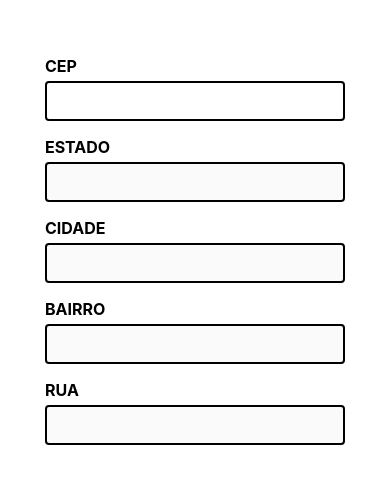
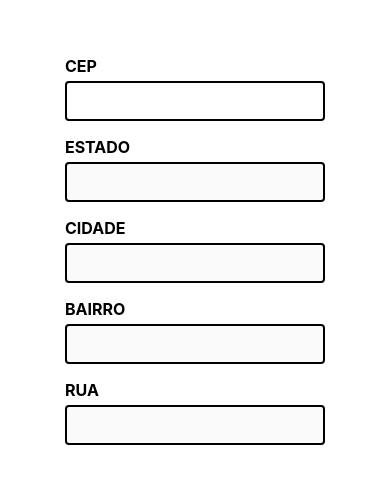
Before and after one commit to paulohldev/preencheCep-js, a plain HTML site: page index.html in a window 390 px wide. Shown: the part 180-664 px from the top of the page. Drawn offline with Linux system fonts and the light colour scheme.

Commit message:
responsividade

```diff
--- a/style.css
+++ b/style.css
@@ -20,10 +20,15 @@ label {
   text-transform: uppercase;
 }
 
+form {
+  width: 300px;
+  padding: 0 20px;
+}
+
 input {
+  width: 100%;
   border: 2px solid #000;
   border-radius: 4px;
   padding: 10px 4px 10px 10px;
-  width: 300px;
   outline: none;
 }
```
